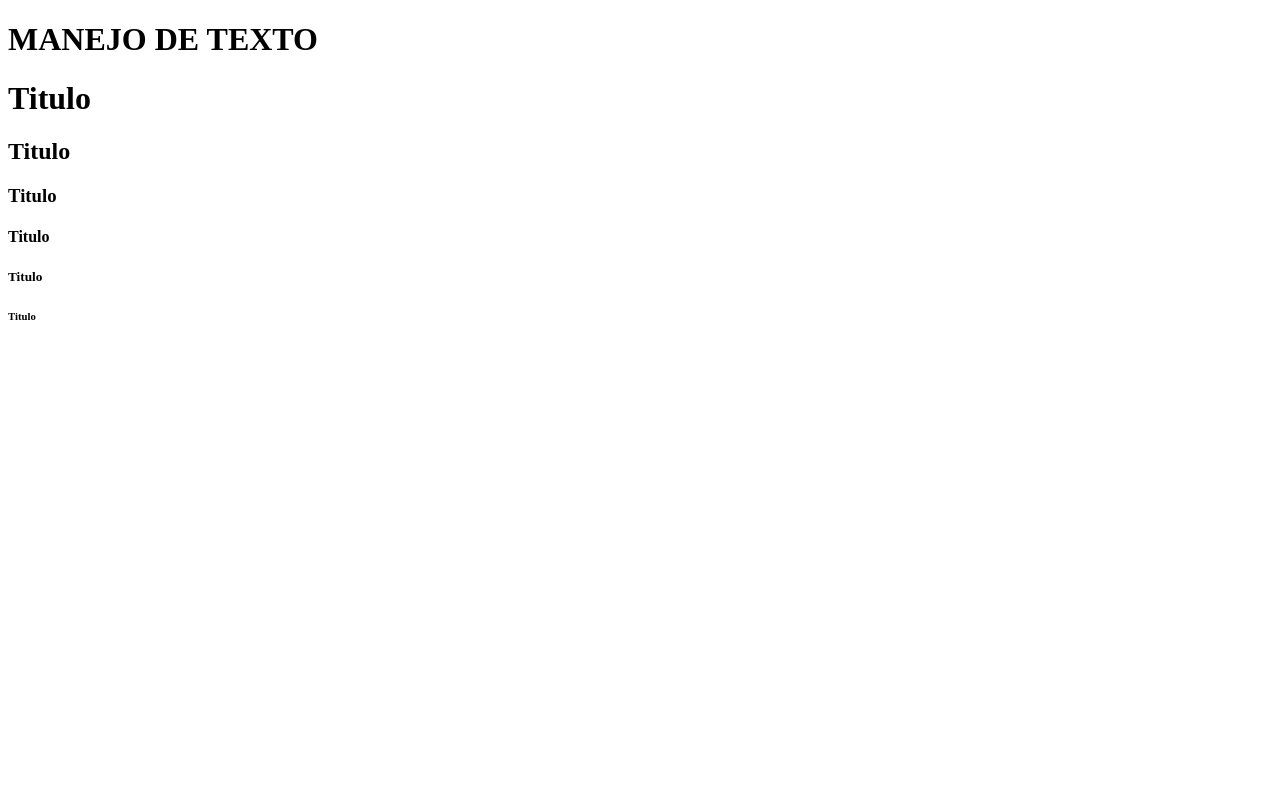
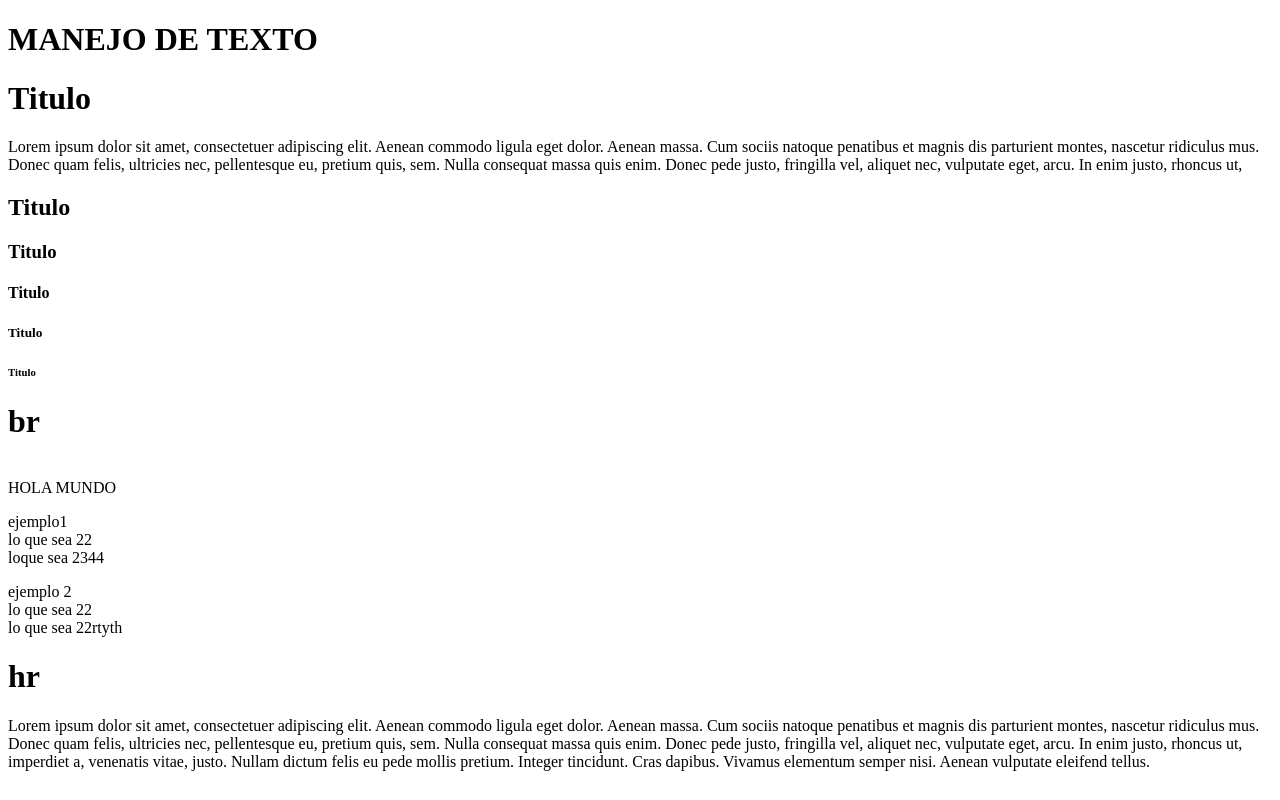
Before and after one commit to SandraMamani/ManejoDeTexto, a plain HTML site: page index.html in a window 1280 px wide. Drawn offline with Linux system fonts and the light colour scheme.

Commit message:
haciendo arreglos en rama

```diff
--- a/index.html
+++ b/index.html
@@ -9,10 +9,42 @@
 <body>
     <h1>MANEJO DE TEXTO</h1>
     <h1>Titulo</h1>
+    <p>Lorem ipsum dolor sit amet, consectetuer adipiscing elit. Aenean commodo ligula eget dolor.
+        Aenean massa. Cum sociis natoque penatibus et magnis dis parturient montes, nascetur ridiculus mus.
+         Donec quam felis, ultricies nec, pellentesque eu, pretium quis, sem. Nulla consequat massa quis enim.
+         Donec pede justo, fringilla vel, aliquet nec, vulputate eget, arcu. In enim justo, rhoncus ut,</p>
     <h2>Titulo</h2>
     <h3>Titulo</h3>
     <h4>Titulo</h4>
     <h5>Titulo</h5>
     <h6>Titulo</h6>
+    <h1>br</h1>
+    <br>
+    <div>HOLA MUNDO</div>
+    <p>
+        ejemplo1 <br>
+        lo que sea 22 <br>
+        loque sea 2344 <br>
+    </p>
+
+     ejemplo 2 <br>
+     <div>lo que sea 22 </div>
+     <div>lo que sea 22rtyth </div>
+   <h1>hr</h1>
+
+   <p>
+     Lorem ipsum dolor sit amet, consectetuer adipiscing elit. Aenean commodo ligula eget dolor.
+     Aenean massa. Cum sociis natoque penatibus et magnis dis parturient montes, nascetur ridiculus mus.
+     Donec quam felis, ultricies nec, pellentesque eu, pretium quis, sem. Nulla consequat massa quis enim.
+     Donec pede justo, fringilla vel, aliquet nec, vulputate eget, arcu. In enim justo, rhoncus ut,
+     imperdiet a, venenatis vitae, justo. Nullam dictum felis eu pede mollis pretium. Integer tincidunt.
+     Cras dapibus. Vivamus elementum semper nisi. Aenean vulputate eleifend tellus.
+   </p>
+
+   <div class >
+
+   </div>
+
+
 </body>
 </html>
```
